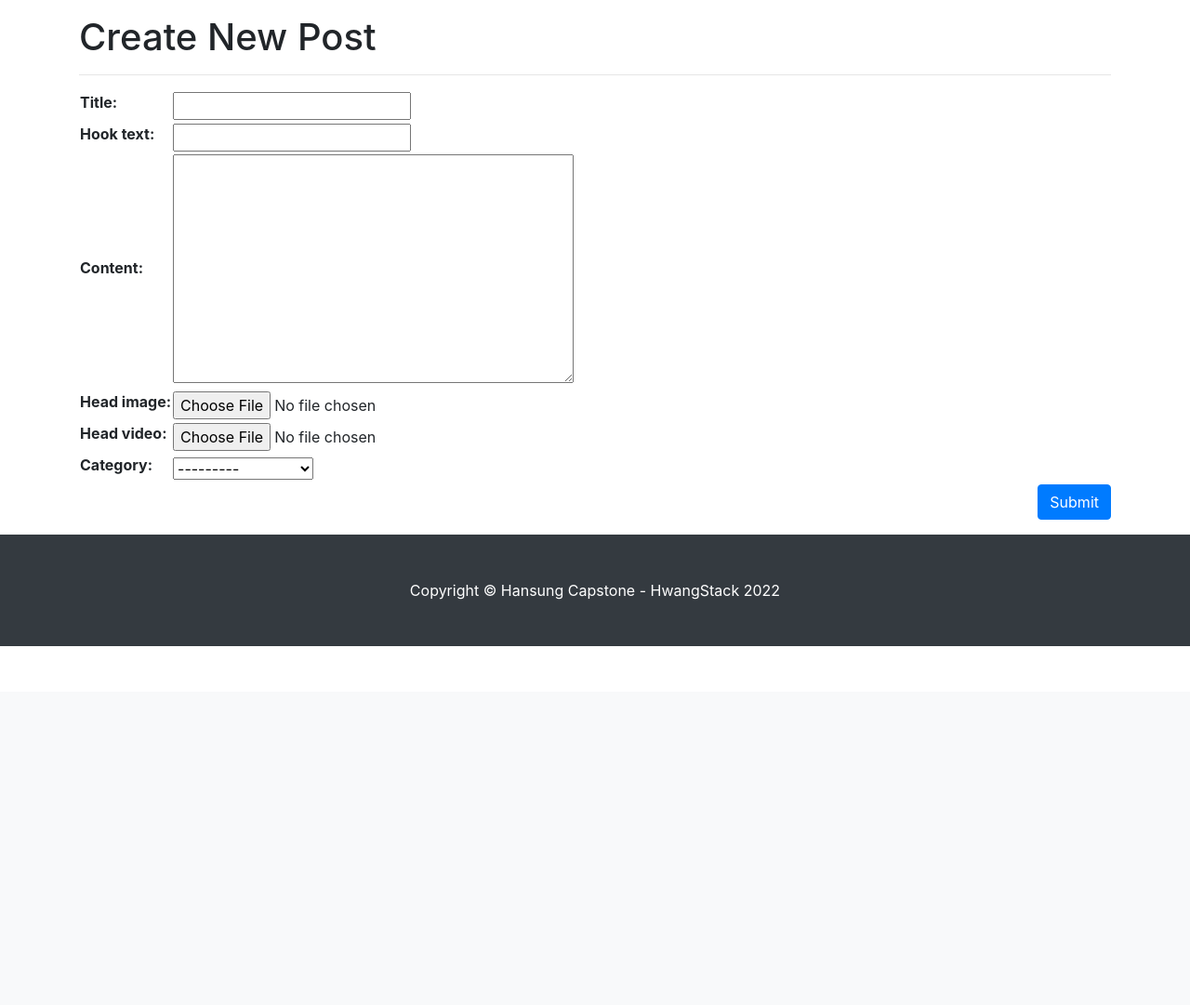
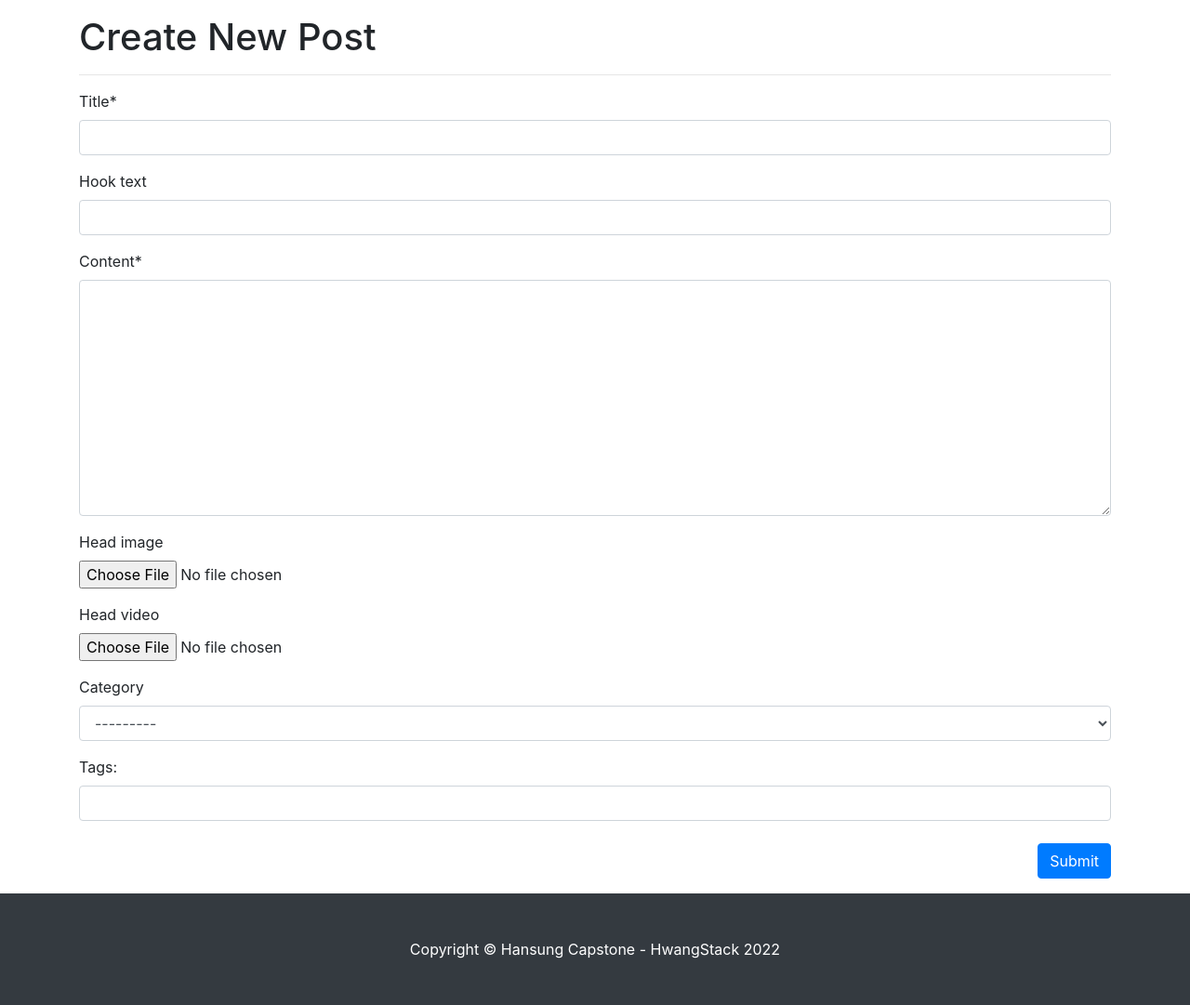
Before and after one commit to haneul5/Capstone_frontend, a Django app: page /player/create_post/ in a window 1280 px wide. Shown: the part 56-1137 px from the top of the page at 93% size. Before the commit the page ends 751 px from the top, so only its background shows below. Run offline with Django 3.2, Linux system fonts and the light colour scheme; tables that the repository leaves empty hold one stand-in row (values such as "Sample post"); parts of the project's set-up code (start-up, migrations or seed data) failed here and were passed over; some libraries are stand-ins or nearby versions.

Commit message:
외부 라이브러리 crispy

```diff
--- a/capstone_prj/settings.py
+++ b/capstone_prj/settings.py
@@ -39,6 +39,9 @@
     'django.contrib.messages',
     'django.contrib.staticfiles',
     'django_extensions',
+
+    #외부 library
+    'crispy_forms',
 
     #add myapp
     'player',
@@ -127,6 +130,7 @@
 
 MEDIA_URL = '/media/'
 MEDIA_ROOT = os.path.join(BASE_DIR, '_media')
+CRISPY_TEMPLATE_PACK = 'bootstrap4'
 
 
 # Default primary key field type
--- a/player/templates/player/post_form.html
+++ b/player/templates/player/post_form.html
@@ -1,12 +1,12 @@
 {% extends 'player/base_full_width.html' %}
-
+{% load crispy_forms_tags %}
 {% block head_title %}
 Create Post - Meta Player
 {% endblock %}
 
 {% block main_area %}
 <h1>Create New Post</h1>
-    <hr/>
+<hr />
 <form method="post" enctype="multipart/form-data">{% csrf_token %}
     <table>
         <!-- <tr>
@@ -15,7 +15,12 @@
             <tr>
             <th><label for="loginpw">PASSWORD</label></th>
             <th><input type="password" name="pw_str" id="loginpw" placeholder="password"></th></tr> -->
-            {{form}}
+        {{form | crispy}}
+        <div id="div_id_tags_str">
+            <label for="id_tags_str">Tags:</label>
+            <input type="text" name="tags_str" id="id_tags_str" class="textinput textInput form-control">
+        </div>
+        <br/>
     </table>
     <button type="submit" class="btn btn-primary float-right">Submit</button>
 </form>
```
Also changed, not shown: player/templates/player/post_update_form.html (+7 -3 lines). Lines whose indentation alone changed are shown as unchanged.
